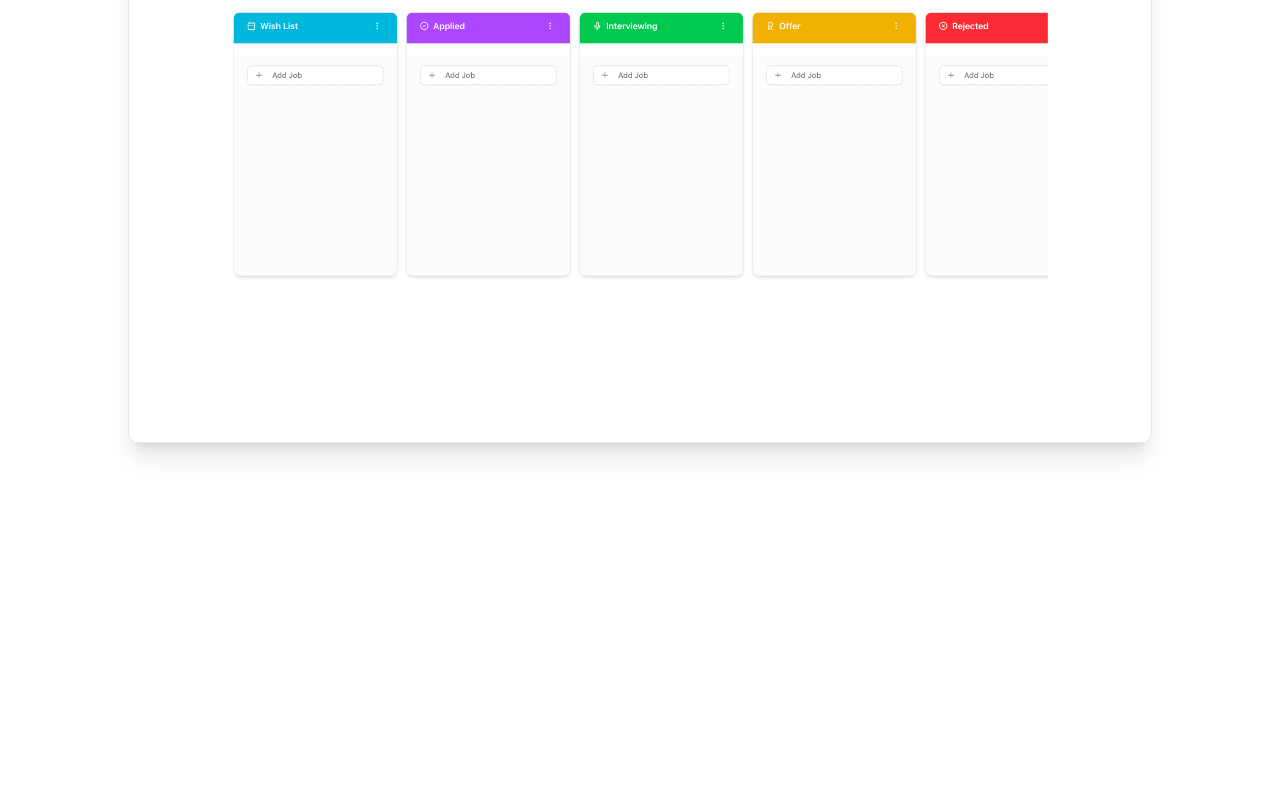
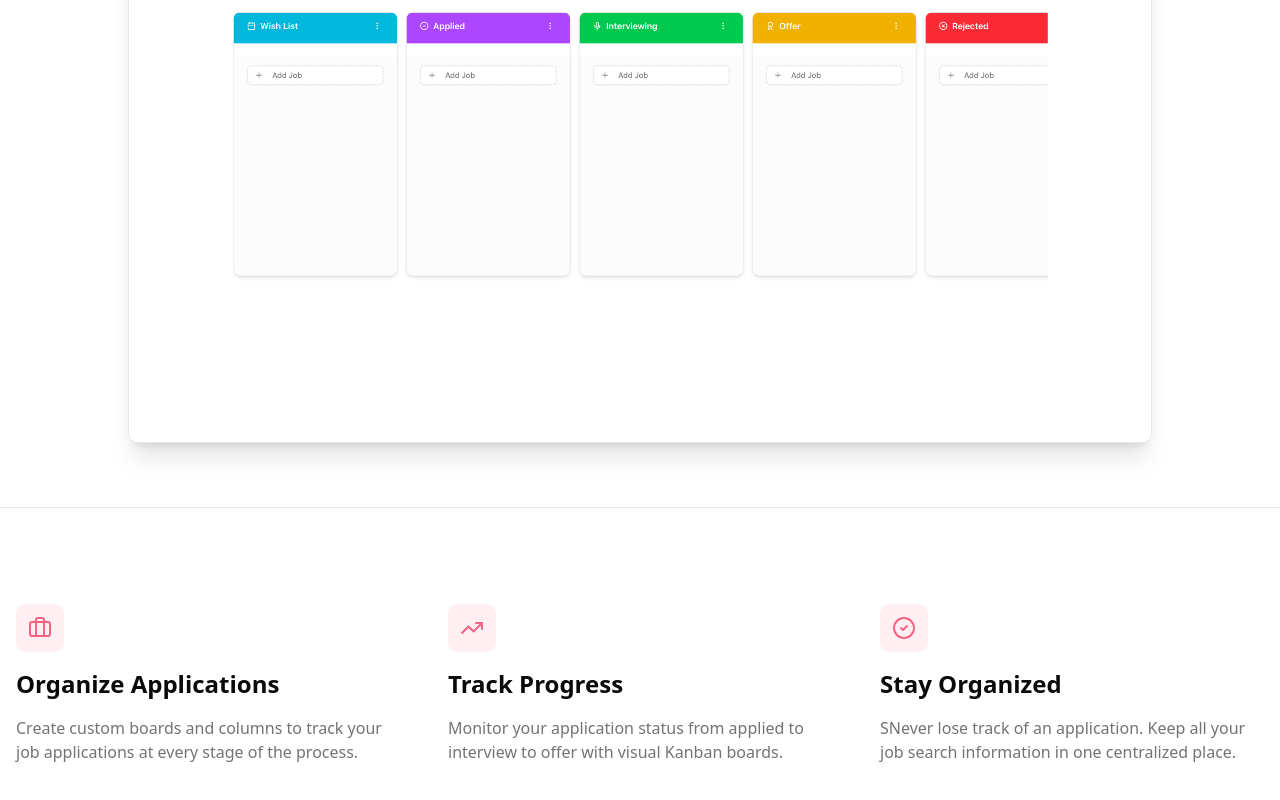
Before and after one commit to JASSIM-ALHUMAID/Training-Application-Tracker, a Next.js app: page / in a window 1280 px wide. Shown: the part 833-1633 px from the top of the page. Before the commit the page ends 1340 px from the top, so only its background shows below. Built offline with nearby package versions, Linux system fonts and the light colour scheme.

Commit message:
adding feature section

```diff
--- a/src/app/page.tsx
+++ b/src/app/page.tsx
@@ -1,9 +1,30 @@
 import { Button } from "@/components/ui/button";
-import { ArrowRight } from "lucide-react";
+import { ArrowRight, Briefcase, CheckCircle2, TrendingUp } from "lucide-react";
 import Link from "next/link";
 import HeroImages from "@/components/HeroImages";
 
 const Home = () => {
+  const featureText = [
+    {
+      title: "Organize Applications",
+      icon: <Briefcase className="text-primary h-6 w-6" />,
+      description:
+        "Create custom boards and columns to track your job applications at every stage of the process.",
+    },
+    {
+      title: "Track Progress",
+      icon: <TrendingUp className="text-primary h-6 w-6" />,
+      description:
+        "Monitor your application status from applied to interview to offer with visual Kanban boards.",
+    },
+    {
+      title: "Stay Organized",
+      icon: <CheckCircle2 className="text-primary h-6 w-6" />,
+      description:
+        "SNever lose track of an application. Keep all your job search information in one centralized place.",
+    },
+  ];
+
   return (
     <div className="flex min-h-screen flex-col bg-white">
       <main className="flex-1">
@@ -31,6 +52,28 @@ const Home = () => {
 
         {/* hero images */}
         <HeroImages />
+
+        {/* feature section */}
+        <section className="container mx-auto  py-24 border-t border-gray-200">
+          <div className="container px-4 mx-auto">
+            <div className="grid gap-12 md:grid-cols-3">
+              {featureText.map(({ title, icon, description }) => (
+                <div
+                  key={title}
+                  className="flex flex-col items-start gap-4 flex-1"
+                >
+                  <div className="h-12 w-12 flex justify-center items-center bg-primary/10 rounded-lg">
+                    {icon}
+                  </div>
+                  <h2 className="text-2xl font-semibold ">{title}</h2>
+                  <p className="max-w-md text-muted-foreground">
+                    {description}
+                  </p>
+                </div>
+              ))}
+            </div>
+          </div>
+        </section>
       </main>
     </div>
   );
```
